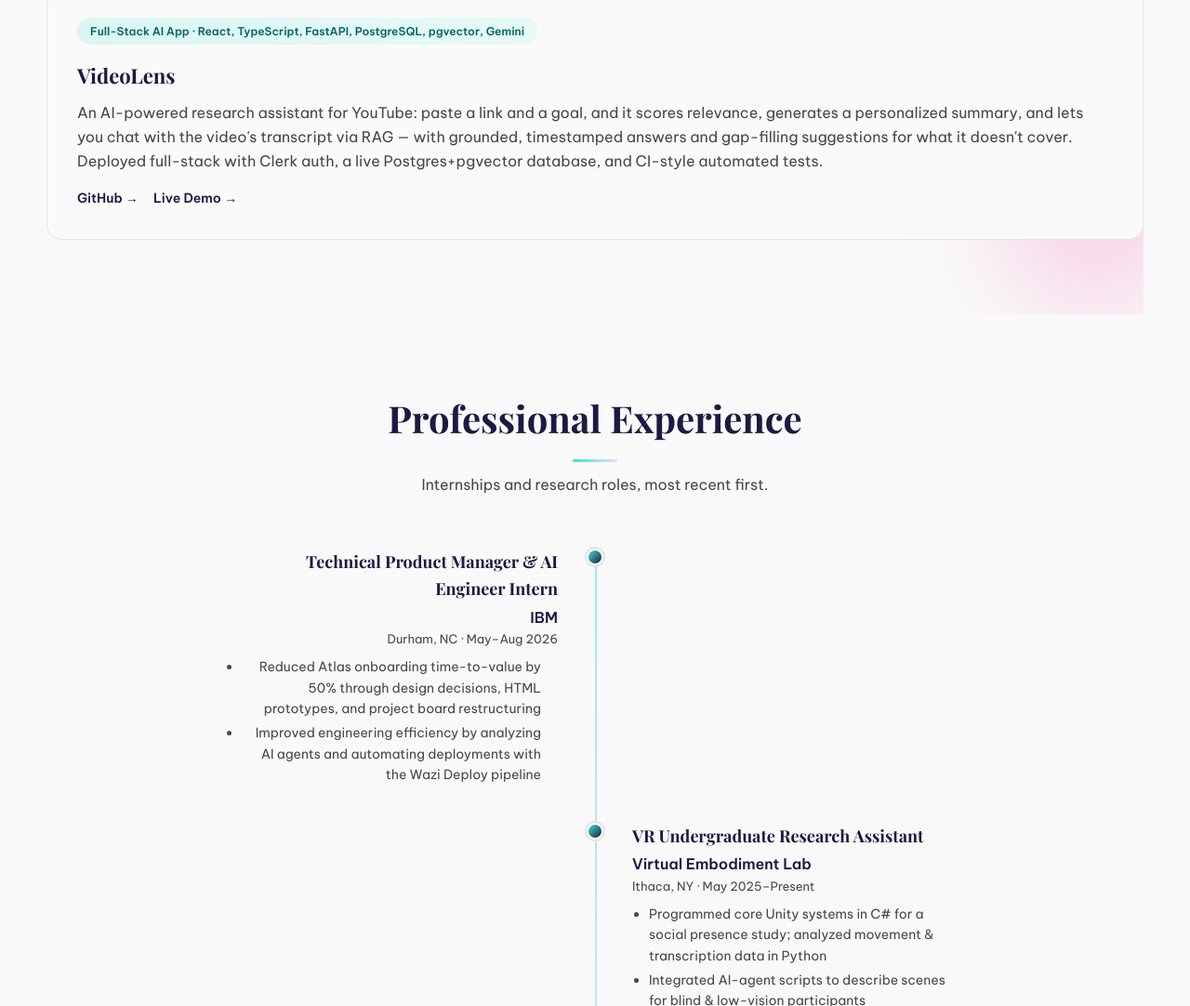
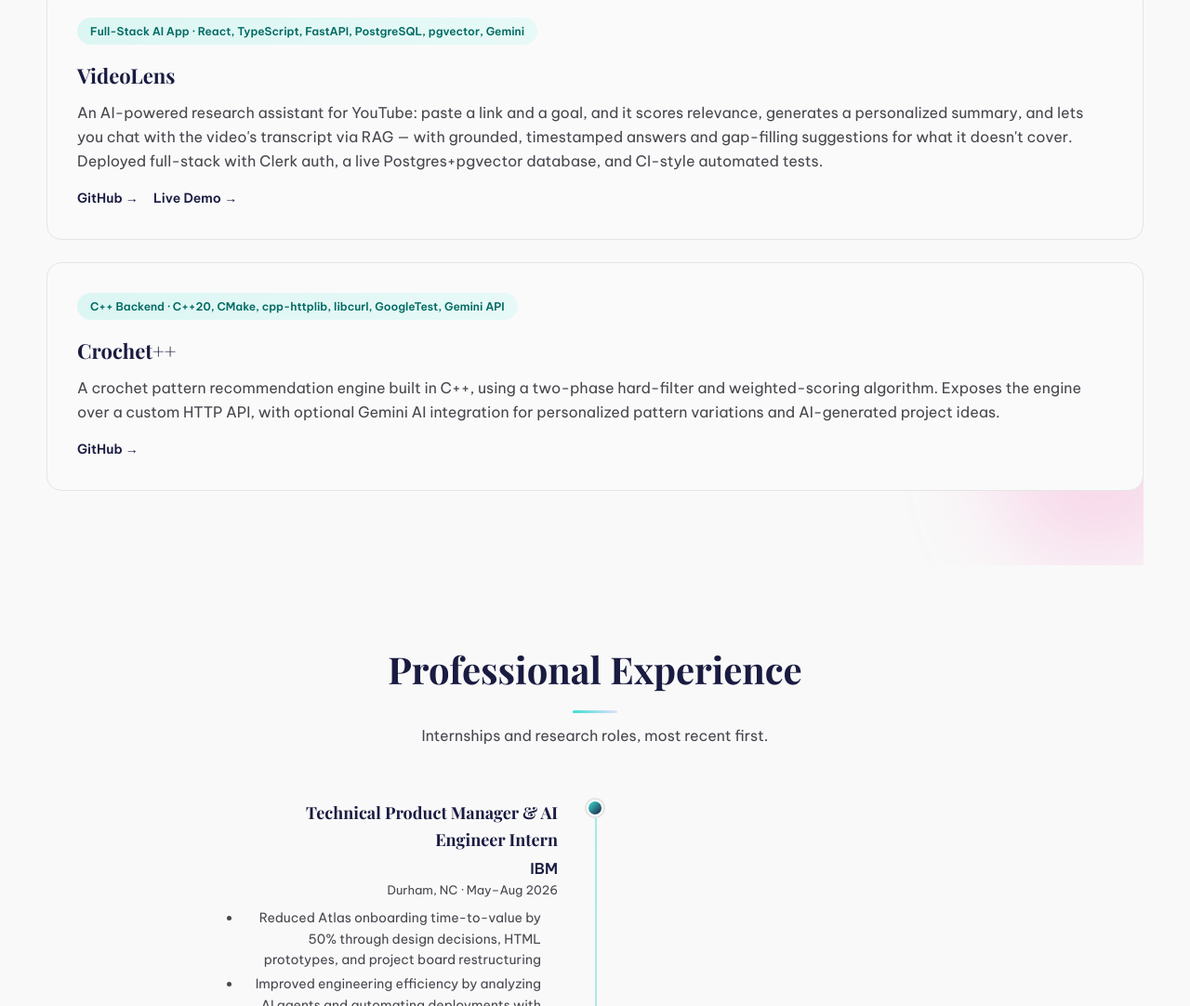
Before and after one commit to nalini2080/nalini2080.github.io, a plain HTML site: page index.html in a window 1280 px wide. Shown: the part 1568-2650 px from the top of the page at 93% size. Drawn offline with nearby package versions, Linux system fonts and the light colour scheme.

Commit message:
Add Crochet++ project to portfolio

```diff
--- a/index.html
+++ b/index.html
@@ -119,6 +119,16 @@
             <a href="https://github.com/nalini2080/youtube-video-assistant" target="_blank" rel="noopener">GitHub
               &rarr;</a>
             <a href="https://youtube-video-assistant-six.vercel.app" target="_blank" rel="noopener">Live Demo &rarr;</a>
+          </div>
+        </div>
+        <div class="card col-span-12">
+          <span class="tag">C++ Backend &middot; C++20, CMake, cpp-httplib, libcurl, GoogleTest, Gemini API</span>
+          <h3>Crochet++</h3>
+          <p>A crochet pattern recommendation engine built in C++, using a two-phase hard-filter and
+            weighted-scoring algorithm. Exposes the engine over a custom HTTP API, with optional Gemini AI integration
+            for personalized pattern variations and AI-generated project ideas.</p>
+          <div class="links">
+            <a href="https://github.com/nalini2080/crochet-project" target="_blank" rel="noopener">GitHub &rarr;</a>
           </div>
         </div>
 
```
